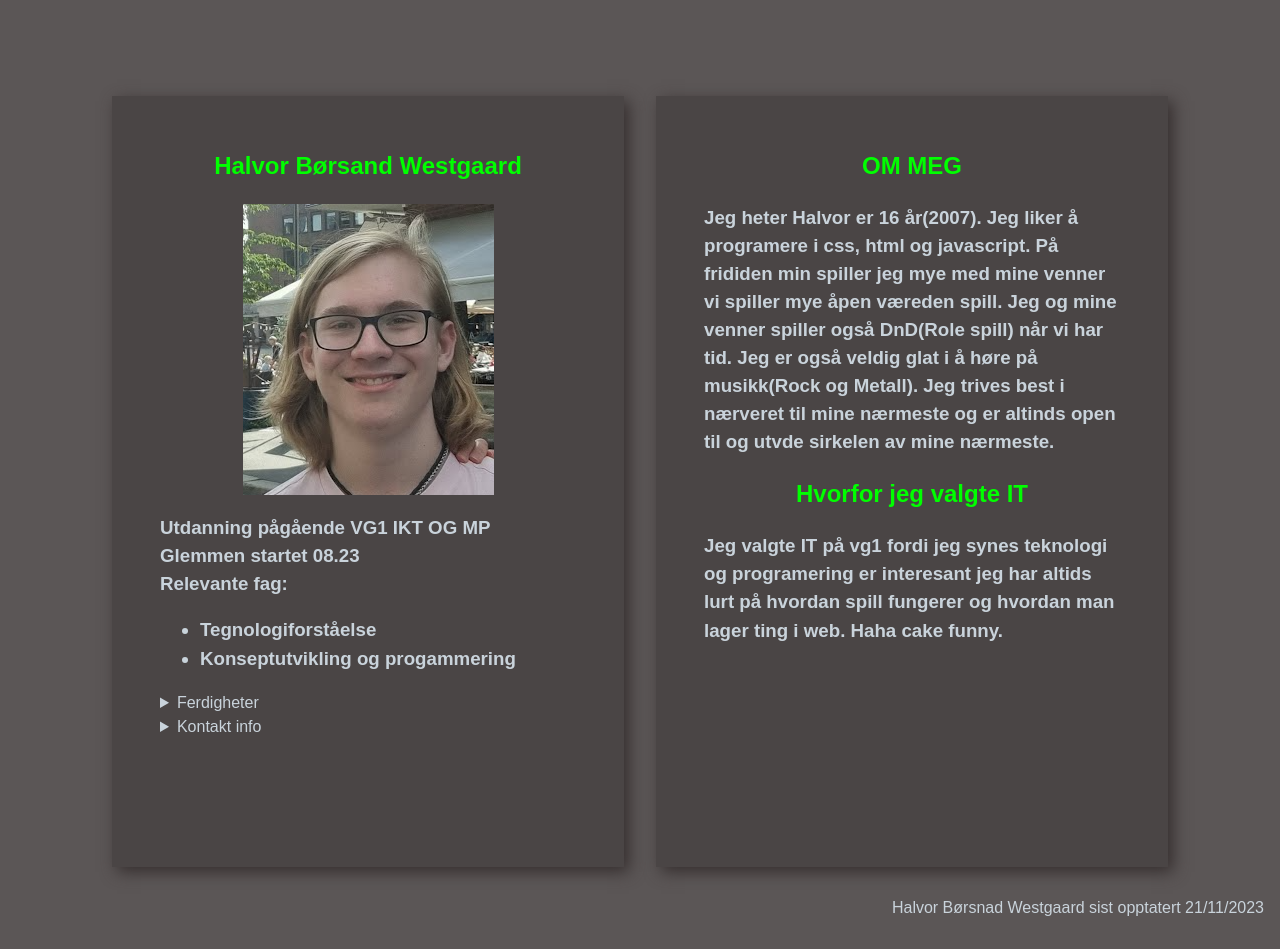
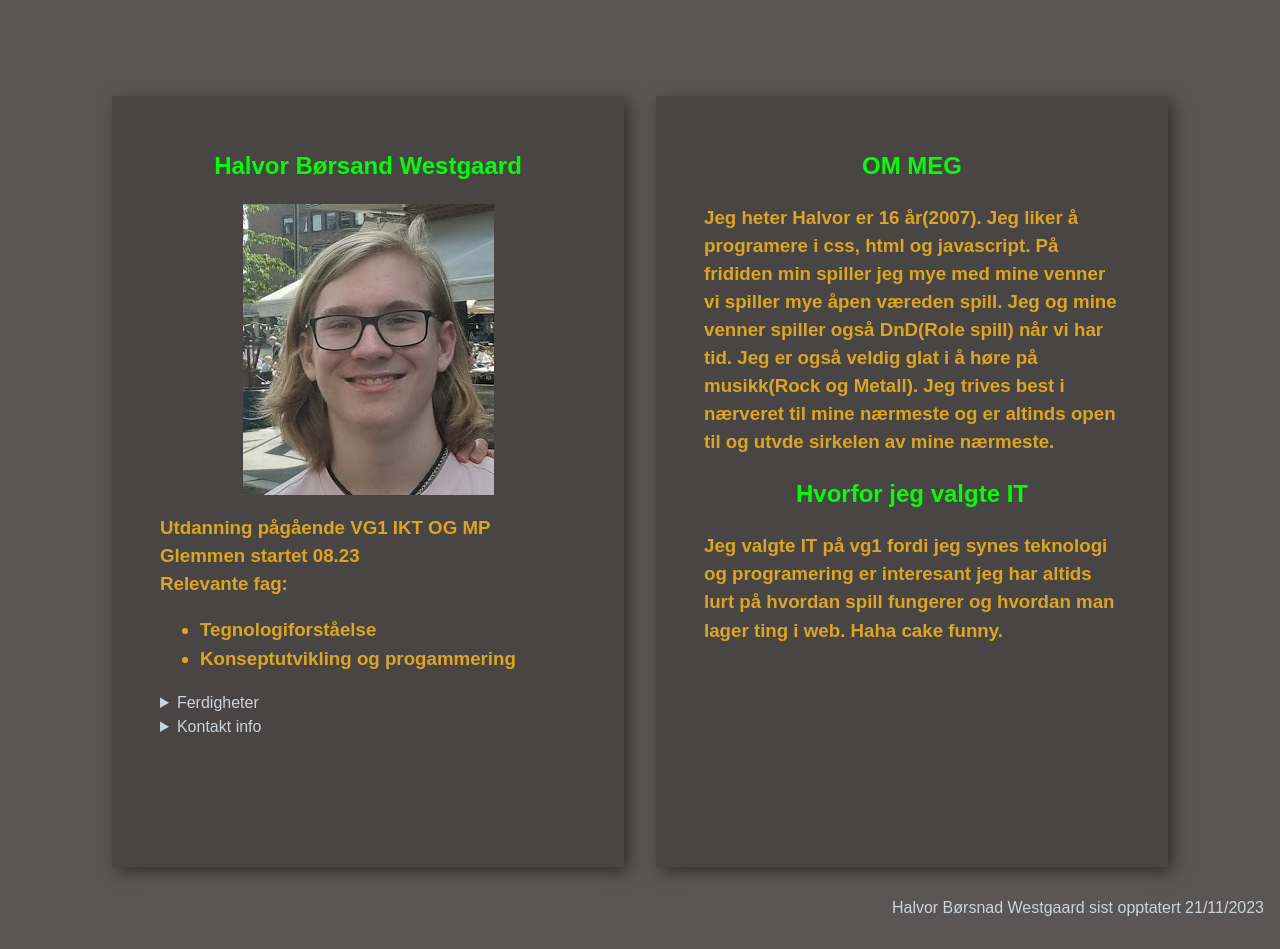
Before and after one commit to V1ingull/V1ingull.github.io, a plain HTML site: page index.html in a window 1280 px wide. Drawn offline with Linux system fonts and the light colour scheme; a web font is replaced by a local one.

Commit message:
farge er byttet

```diff
--- a/CSS/global.css
+++ b/CSS/global.css
@@ -30,6 +30,11 @@ color: rgb(0, 255, 0);
 text-align: center;
 }
 
+h3
+{
+    color:goldenrod;
+}
+
 article
 {
 align-items: center;
```
